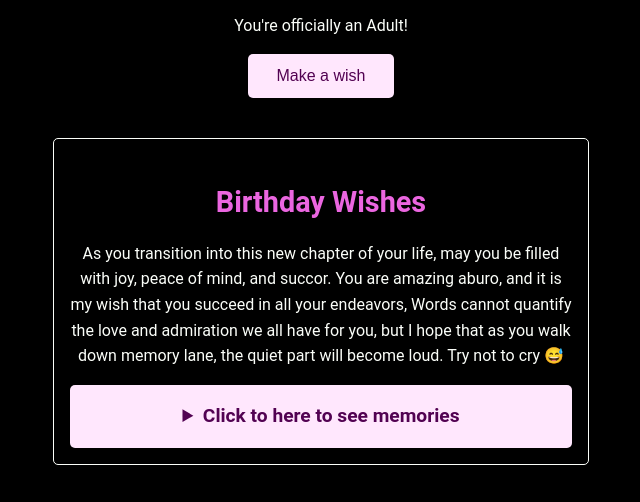
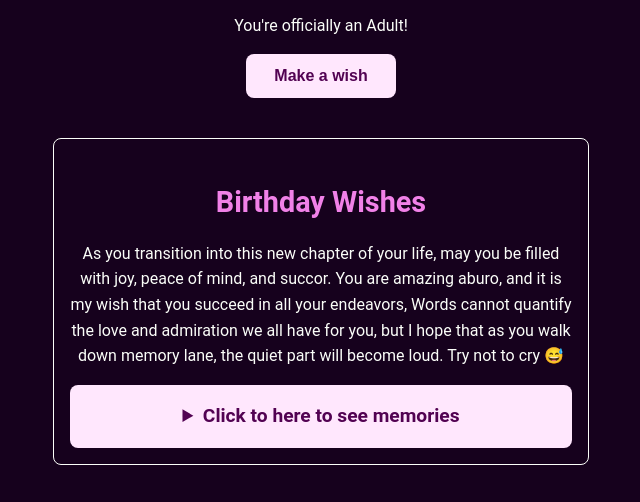
Before and after one commit to Zion-Obia/fam, a plain HTML site: page index.html in a window 1280 px wide. Shown: the part 229-731 px from the top of the page, without its empty margins (319-959 px from the left). Drawn offline with Linux system fonts and the light colour scheme.

Commit message:
I updated the styling of the webpage

```diff
--- a/styling.css
+++ b/styling.css
@@ -3,7 +3,7 @@
 }
 
 body {
-    background-color: #000;
+    background-color: #16011d;
     color: #FBFEF9;
     font-family: Roboto, sans-serif;
     line-height: 1.6;
@@ -24,7 +24,7 @@ h1 {
 
 h2 {
     font-size: 1.8rem;
-    color: #eb66e0;
+    color: #f181e8;
     margin-bottom: 10px;
 }
 
@@ -32,9 +32,10 @@ button {
     background-color: #ffe7fd;
     color: rgb(82, 2, 82);
     border: none;
-    border-radius: 5px;
+    border-radius: 0.5rem;
     padding: 0.8rem 1.8rem;
     font-size: 1rem;
+    font-weight: bold;
     cursor: pointer;
 }
 
@@ -45,7 +46,7 @@ button:hover {
 section {
     margin-top: 2.5rem;
     border: 1px solid #FBFEF9;
-    border-radius: 5px;
+    border-radius: 0.5rem;
     padding: 1rem;
 }
 
@@ -60,7 +61,7 @@ summary {
 details {
     background-color: #ffe7fd;
     padding: 1rem;
-    border-radius: 5px;
+    border-radius: 0.5rem;
 }
 
 details[open] {
```
